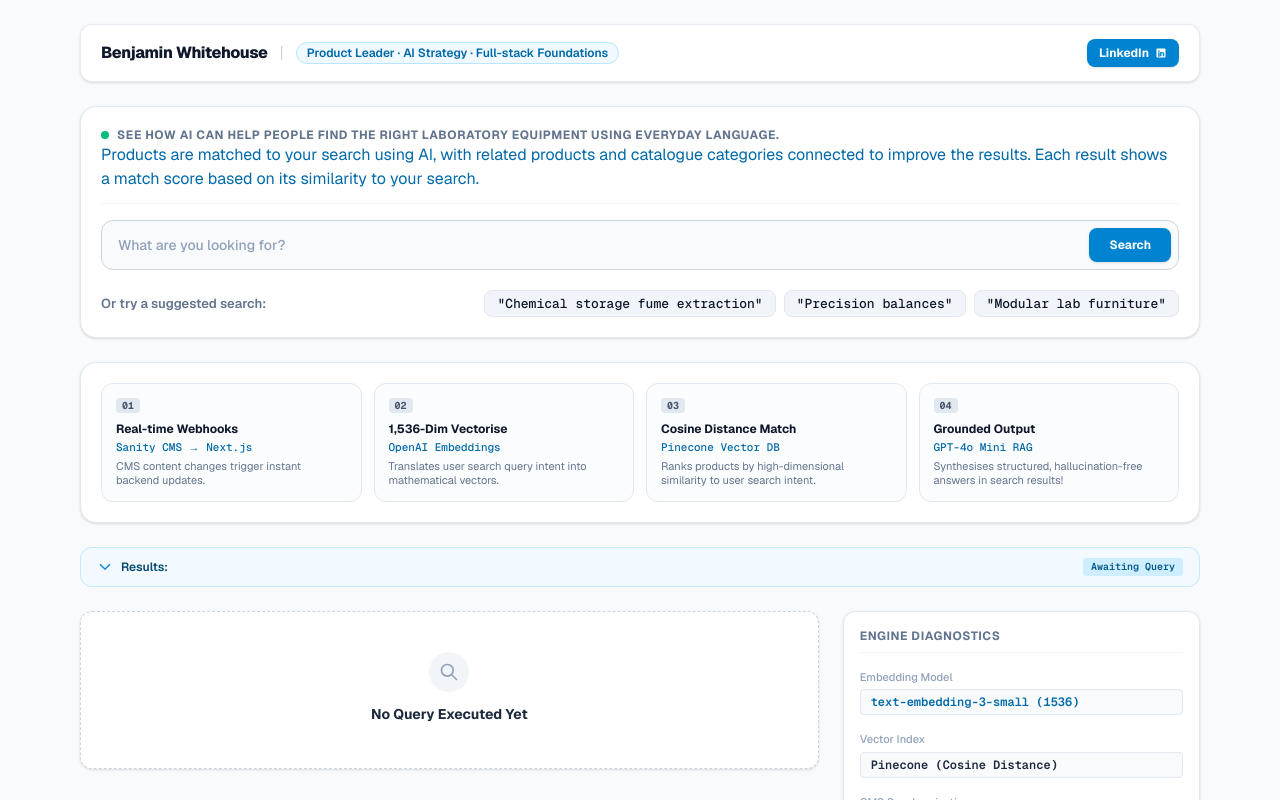
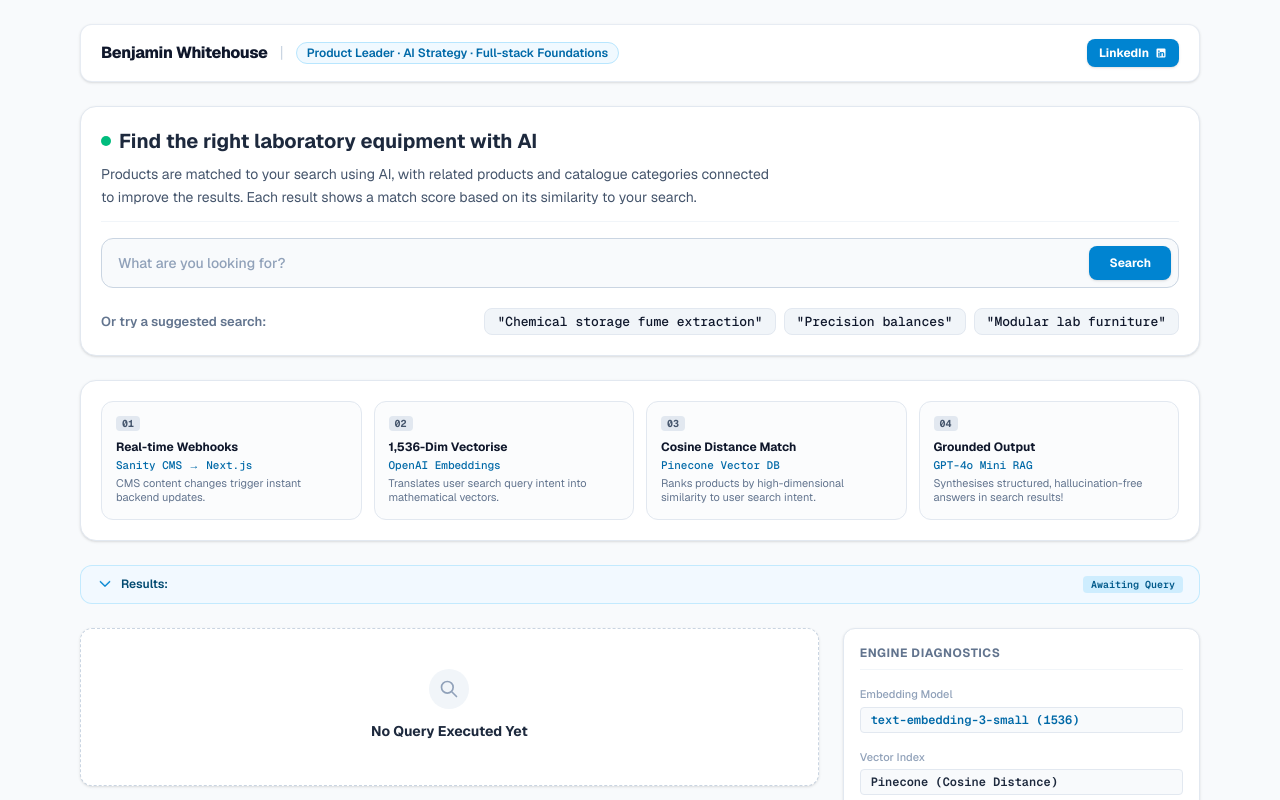
Before and after one commit to bpwhitehouse/discovery-engine, a Next.js app: page /demo in a window 1280 px wide. Shown: the top 800 px of the page. Built offline with nearby package versions, Linux system fonts and the light colour scheme.

Commit message:
Update demo copy

```diff
--- a/src/app/demo/DemoClient.tsx
+++ b/src/app/demo/DemoClient.tsx
@@ -127,13 +127,13 @@
         <section className="bg-white border border-slate-200 rounded-2xl p-5 mb-6 shadow-sm space-y-4">
           <div className="flex flex-col sm:flex-row sm:items-center justify-between pb-3 mb-4 border-b border-slate-100 gap-2">
             <div>
-              <h2 className="text-xs font-bold uppercase tracking-wider text-slate-500 flex items-center gap-2">
-                <span className="flex h-2 w-2 rounded-full bg-emerald-500"></span>
-                See how AI can help people find the right laboratory equipment using everyday language.
+              <h2 className="text-lg sm:text-xl font-bold text-slate-800 mb-2 flex items-center gap-2">
+                <span className="flex h-2.5 w-2.5 rounded-full bg-emerald-500 shrink-0"></span>
+                Find the right laboratory equipment with AI
               </h2>
-              <span className="text-sky-700 font-normal hidden sm:inline">
-              Products are matched to your search using AI, with related products and catalogue categories connected to improve the results. Each result shows a match score based on its similarity to your search.
-              </span>
+              <p className="text-sm text-slate-600 leading-relaxed max-w-2xl">
+                Products are matched to your search using AI, with related products and catalogue categories connected to improve the results. Each result shows a match score based on its similarity to your search.
+              </p>
             </div>
           </div>
 
@@ -367,6 +367,7 @@
               className="w-full h-auto object-cover group-hover:scale-[1.01] transition-transform duration-300"
               priority={false}
             />
+
           </div>
 
           <p className="text-xs text-slate-600 leading-relaxed bg-slate-50 border border-slate-200 rounded-xl p-4">
```
